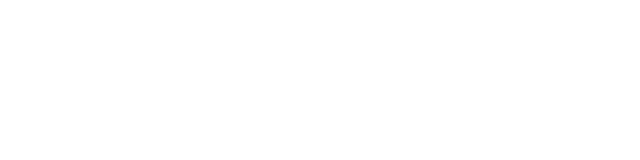
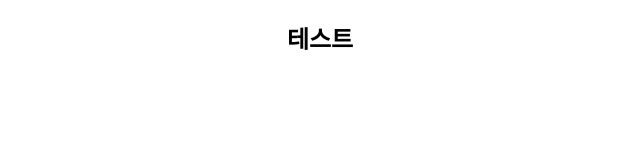
Before and after one commit to ByungJae-Lee/diaryproject, a React (Create React App) app: page / in a window 1280 px wide. Shown: the top 160 px of the page, without its empty margins (320-960 px from the left). Built offline with nearby package versions, Linux system fonts and the light colour scheme.

Commit message:
DiaryEditor생성

```diff
--- a/src/DiaryEditor.js
+++ b/src/DiaryEditor.js
@@ -1,7 +1,7 @@
 const DiaryEditor = () => {
   return (
     <div className="DiaryEditor">
-      <h2></h2>
+      <h2>테스트</h2>
     </div>
   );
 };
```
